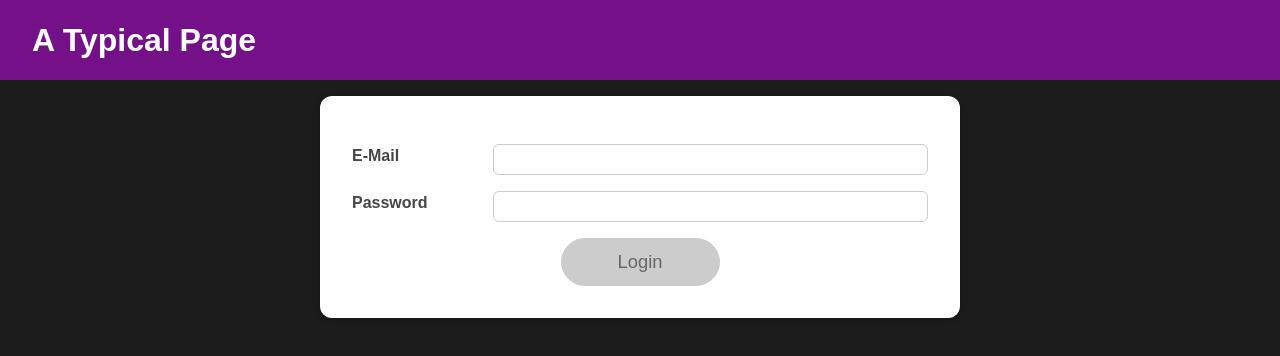
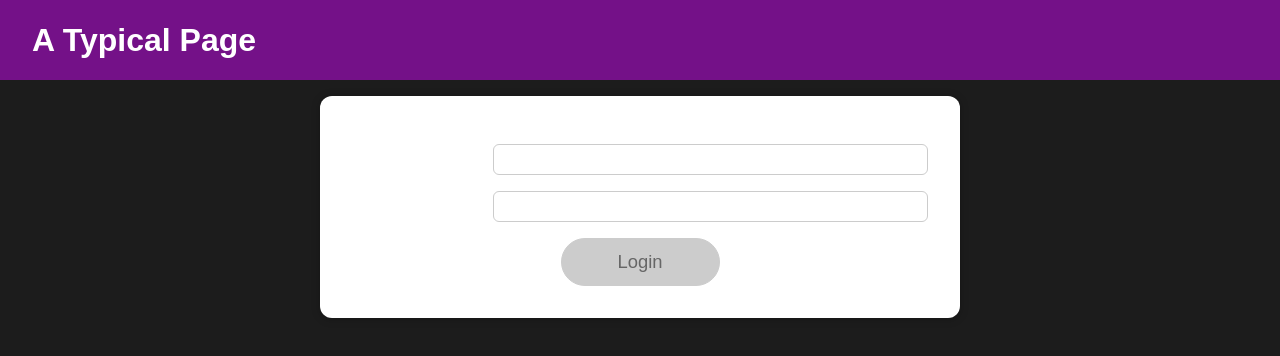
Before and after one commit to JuHo99/React-study202308, a React (Create React App) app: page / in a window 1280 px wide. Shown: the top 356 px of the page. Built offline with nearby package versions, Linux system fonts and the light colour scheme.

Commit message:
Input 생성 리팩토링

```diff
--- a/src/components/SideEffect/Login/Login.js
+++ b/src/components/SideEffect/Login/Login.js
@@ -4,6 +4,7 @@ import Card from '../../UI/Card';
 import styles from './Login.module.css';
 import Button from '../../UI/Button/Button';
 import AuthContext from '../../../store/auth-context';
+import Input from '../../UI/Input/Input';
 
 // 리듀서 함수
 /*
@@ -138,34 +139,25 @@ const Login = () => {
   return (
     <Card className={styles.login}>
       <form onSubmit={submitHandler}>
-        <div
-          className={`${styles.control} ${
-            emailIsValid === false ? styles.invalid : ''
-          }`}
-        >
-          <label htmlFor="email">E-Mail</label>
-          <input
-            type="email"
-            id="email"
+
+        <Input
+        type={'email'}
+        id={'email'}
         value={emailState.value}
+        isValid={emailIsValid}
         onChange={emailChangeHandler}
         onBlur={validateEmailHandler}
         />
-        </div>
-        <div
-          className={`${styles.control} ${
-            passwordIsValid === false ? styles.invalid : ''
-          }`}
-        >
-          <label htmlFor="password">Password</label>
-          <input
-            type="password"
-            id="password"
+
+        <Input
+        type={'password'}
+        id={'password'}
         value={passwordState.value}
+        isValid={passwordIsValid}
         onChange={passwordChangeHandler}
         onBlur={validatePasswordHandler}
         />
-        </div>
+
         <div className={styles.actions}>
           <Button
             type="submit"
--- a/src/components/SideEffect/Login/Login.module.css
+++ b/src/components/SideEffect/Login/Login.module.css
@@ -5,52 +5,6 @@
     padding: 2rem;
   }
 
-  .control {
-    margin: 1rem 0;
-    display: flex;
-    align-items: stretch;
-    flex-direction: column;
-  }
-
-  .control label,
-  .control input {
-    display: block;
-  }
-
-  .control label {
-    font-weight: bold;
-    flex: 1;
-    color: #464646;
-    margin-bottom: 0.5rem;
-  }
-
-  .control input {
-    flex: 3;
-    font: inherit;
-    padding: 0.35rem 0.35rem;
-    border-radius: 6px;
-    border: 1px solid #ccc;
-  }
-
-  .control input:focus {
-    outline: none;
-    border-color: #4f005f;
-    background: #f6dbfc;
-  }
-
-  .control.invalid input {
-    border-color: red;
-    background: #fbdada;
-  }
-
   .actions {
     text-align: center;
   }
-
-  @media (min-width: 768px) {
-    .control {
-      align-items: center;
-      flex-direction: row;
-    }
-
-  }
--- /dev/null
+++ b/src/components/UI/Input/Input.js
@@ -0,0 +1,22 @@
+import React from 'react'
+import styles from './Input.module.css'
+
+const Input = ({id,label,type,value,isValid,...rest}) => {
+    return (
+        <div
+            className={`${styles.control} ${
+                isValid === false ? styles.invalid : ''
+                }`}
+        >
+            <label htmlFor={id}>{label}</label>
+            <input
+                type={type}
+                id={id}
+                value={value}
+                {...rest}
+            />
+        </div>
+    )
+}
+
+export default Input
--- /dev/null
+++ b/src/components/UI/Input/Input.module.css
@@ -0,0 +1,47 @@
+
+  .control {
+    margin: 1rem 0;
+    display: flex;
+    align-items: stretch;
+    flex-direction: column;
+  }
+
+  .control label,
+  .control input {
+    display: block;
+  }
+
+  .control label {
+    font-weight: bold;
+    flex: 1;
+    color: #464646;
+    margin-bottom: 0.5rem;
+  }
+
+  .control input {
+    flex: 3;
+    font: inherit;
+    padding: 0.35rem 0.35rem;
+    border-radius: 6px;
+    border: 1px solid #ccc;
+  }
+
+  .control input:focus {
+    outline: none;
+    border-color: #4f005f;
+    background: #f6dbfc;
+  }
+
+  .control.invalid input {
+    border-color: red;
+    background: #fbdada;
+  }
+
+
+  @media (min-width: 768px) {
+    .control {
+      align-items: center;
+      flex-direction: row;
+    }
+
+  }
```
Also changed, not shown: KakaoTalk_20230823_110046546.jpg (added). Lines whose indentation alone changed are shown as unchanged.
